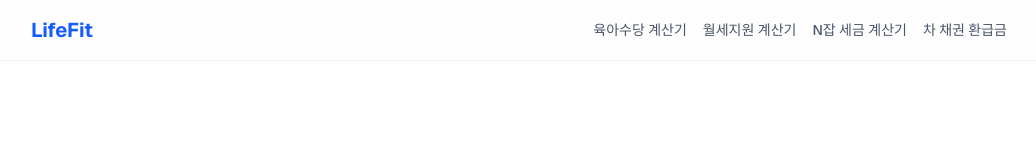
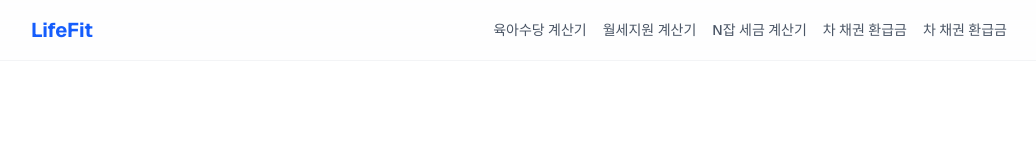
Before and after one commit to j-up/lifefit, a Next.js app: page / in a window 1280 px wide. Shown: the top 154 px of the page, without its empty margins (121-1157 px from the left). Built offline with nearby package versions, Linux system fonts and the light colour scheme.

Commit message:
fix: 메인 페이지에 자동차 채권 계산기 카드 정상 추가

```diff
--- a/app/page.tsx
+++ b/app/page.tsx
@@ -38,6 +38,9 @@ export default function Home() {
             </Link>
             <Link href="/tools/njob-tax" className="hover:text-blue-600">
               N잡 세금 계산기
+            </Link>
+            <Link href="/tools/car-bond" className="hover:text-blue-600">
+              차 채권 환급금
             </Link>
             <Link href="/tools/car-bond" className="hover:text-blue-600">
               차 채권 환급금
@@ -200,7 +203,7 @@ export default function Home() {
       {/* Footer */}
       <footer className="mt-24 border-t border-gray-100 bg-white">
         <div className="mx-auto max-w-5xl px-4 py-12 sm:px-6">
-          <div className="mb-8 grid gap-6 sm:grid-cols-3 text-sm">
+          <div className="mb-8 grid gap-6 sm:grid-cols-2 lg:grid-cols-4 text-sm">
             <div>
               <h3 className="mb-3 font-bold text-gray-900">도구</h3>
               <ul className="space-y-2 text-gray-500">
```
